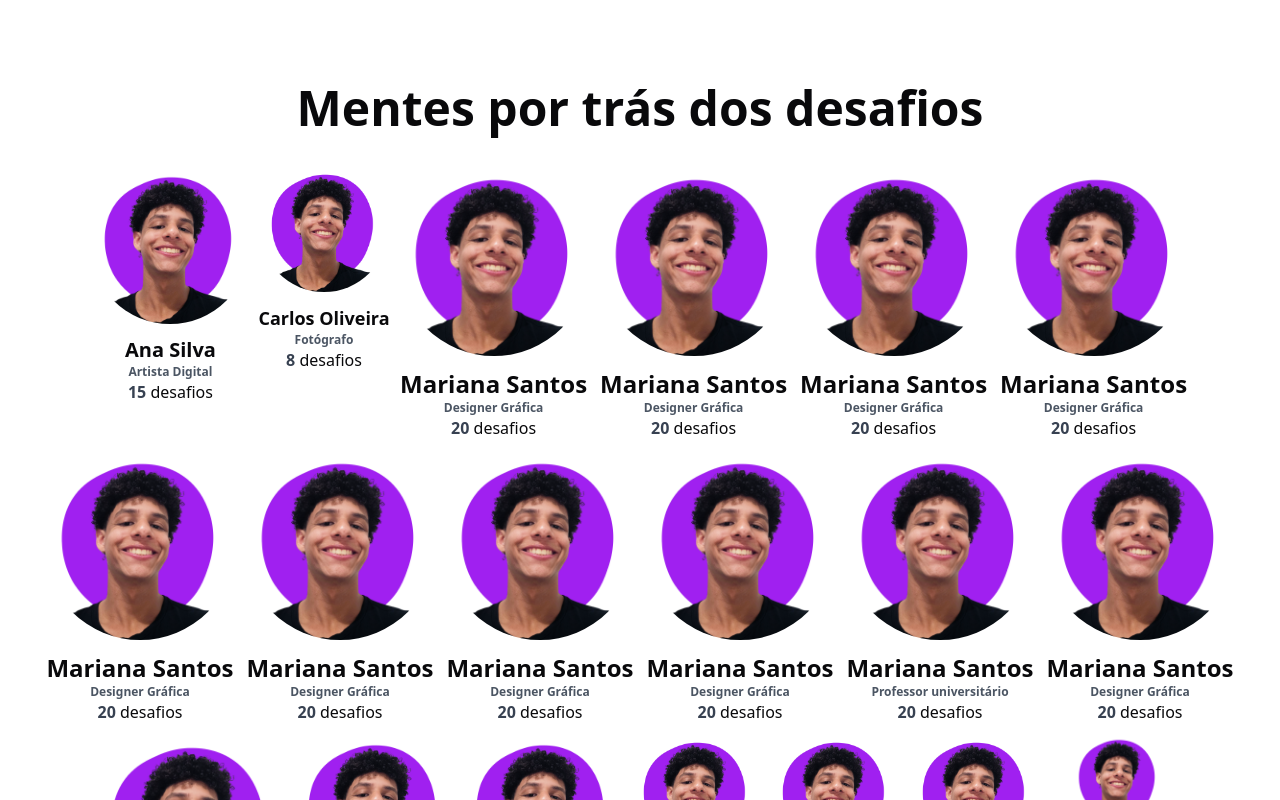
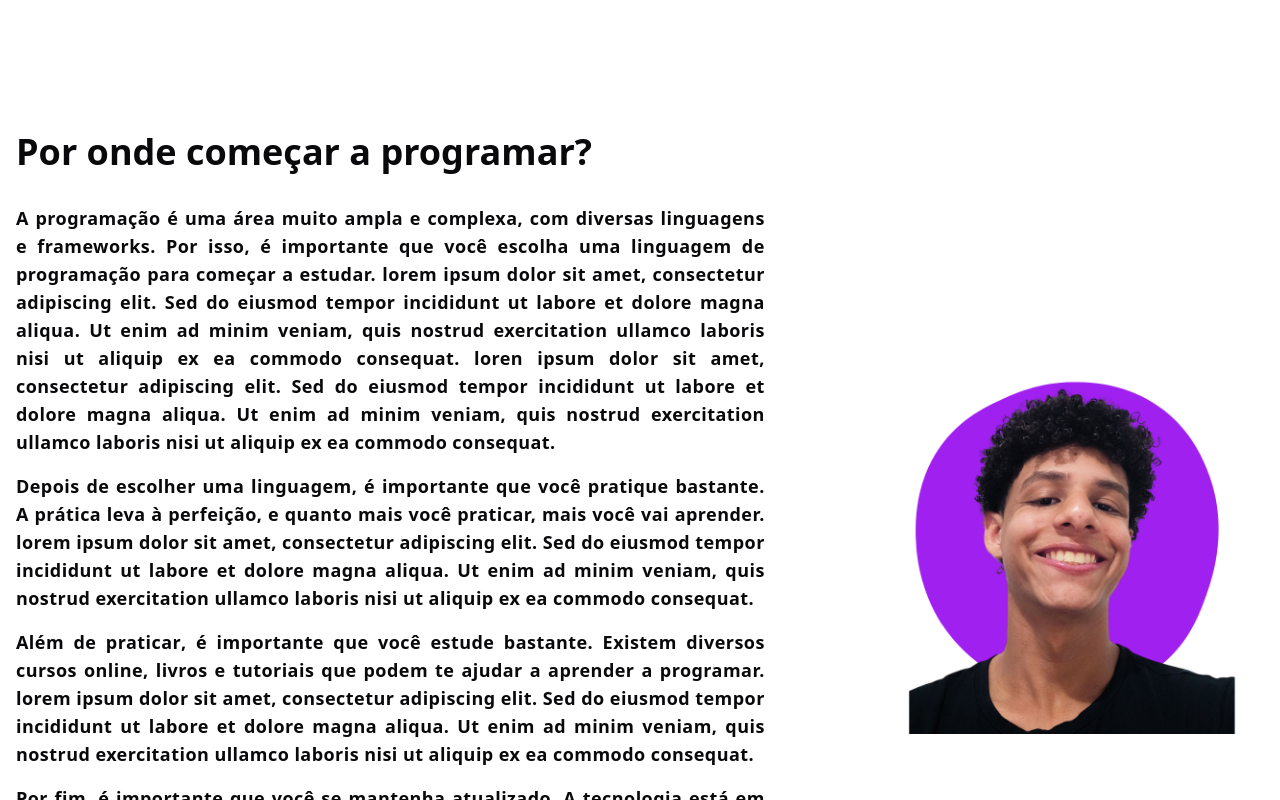
Before and after one commit to ArthurSilv4/front-desafioo.tech, a Next.js app: page / in a window 1280 px wide. Shown: the part 1000-1800 px from the top of the page. Built offline with nearby package versions, Linux system fonts and the light colour scheme.

Commit message:
criado a section de comecar na programacao

```diff
--- a/src/app/layout.tsx
+++ b/src/app/layout.tsx
@@ -7,6 +7,7 @@ import FAQ from "@/components/Layout/Main/FAQ/page";
 import { Separator } from "@radix-ui/react-separator";
 import { Creators } from "@/components/Layout/Main/Creators/page";
 import { CategoryList } from "@/components/Layout/Main/CategoryList/page";
+import { StartProgramming } from "@/components/Layout/Main/StartProgramming/page";
 
 const geistSans = Geist({
   variable: "--font-geist-sans",
@@ -37,6 +38,7 @@ export default function RootLayout({
         <main className="max-w-screen-2xl mx-auto">
           <CategoryList />
           {children}
+          <StartProgramming />
           <Creators />
           <FAQ />
           <Separator className="bg-gray-300 h-[1px]" />
--- /dev/null
+++ b/src/components/Layout/Main/StartProgramming/page.tsx
@@ -0,0 +1,49 @@
+import Image from "next/image";
+import ReactMarkdown from "react-markdown";
+
+const content = {
+  title: "Por onde começar a programar?",
+  paragraph1:
+    "A programação é uma área muito ampla e complexa, com diversas linguagens e frameworks. Por isso, é importante que você escolha uma linguagem de programação para começar a estudar. lorem ipsum dolor sit amet, consectetur adipiscing elit. Sed do eiusmod tempor incididunt ut labore et dolore magna aliqua. Ut enim ad minim veniam, quis nostrud exercitation ullamco laboris nisi ut aliquip ex ea commodo consequat. loren ipsum dolor sit amet, consectetur adipiscing elit. Sed do eiusmod tempor incididunt ut labore et dolore magna aliqua. Ut enim ad minim veniam, quis nostrud exercitation ullamco laboris nisi ut aliquip ex ea commodo consequat.",
+  paragraph2:
+    "Depois de escolher uma linguagem, é importante que você pratique bastante. A prática leva à perfeição, e quanto mais você praticar, mais você vai aprender. lorem ipsum dolor sit amet, consectetur adipiscing elit. Sed do eiusmod tempor incididunt ut labore et dolore magna aliqua. Ut enim ad minim veniam, quis nostrud exercitation ullamco laboris nisi ut aliquip ex ea commodo consequat.",
+  paragraph3:
+    "**Além de praticar**, é importante que você estude bastante. Existem diversos cursos online, livros e tutoriais que podem te ajudar a aprender a programar. lorem ipsum dolor sit amet, consectetur adipiscing elit. Sed do eiusmod tempor incididunt ut labore et dolore magna aliqua. Ut enim ad minim veniam, quis nostrud exercitation ullamco laboris nisi ut aliquip ex ea commodo consequat.",
+  paragraph4:
+    "Por fim, é importante que você se mantenha atualizado. A tecnologia está em constante evolução, e é importante que você esteja sempre aprendendo coisas novas. lorem ipsum dolor sit amet, consectetur adipiscing elit. Sed do eiusmod tempor incididunt ut labore et dolore magna aliqua. Ut enim ad minim veniam, quis nostrud exercitation ullamco laboris nisi ut aliquip ex ea commodo consequat.",
+};
+
+export function StartProgramming() {
+  return (
+    <section className="min-h-screen py-24 flex items-center ">
+      <div className="container mx-auto px-4">
+        <div className=" md:flex md:justify-between md:items-center">
+          <div className="md:max-w-[60%]">
+            <h2 className="text-4xl font-extrabold mb-8">{content.title}</h2>
+            {Object.keys(content)
+              .filter((key) => key.startsWith("paragraph"))
+              .map((key) => (
+                <div
+                  key={key}
+                  className="text-lg font-semibold text-justify mt-4 tracking-wide"
+                >
+                  <ReactMarkdown>
+                    {content[key as keyof typeof content]}
+                  </ReactMarkdown>
+                </div>
+              ))}
+          </div>
+          <div className="hidden md:block">
+            <Image
+              src="/eu.png"
+              alt="Programação"
+              width={200}
+              height={200}
+              className="w-full md:w-96"
+            />
+          </div>
+        </div>
+      </div>
+    </section>
+  );
+}
```
